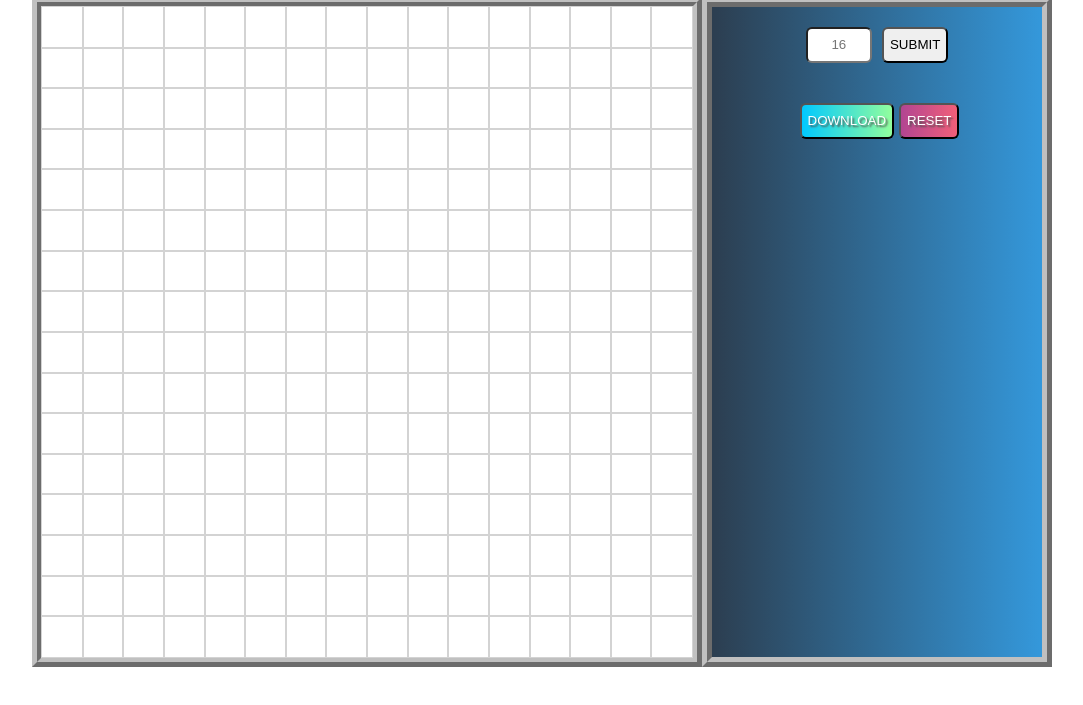
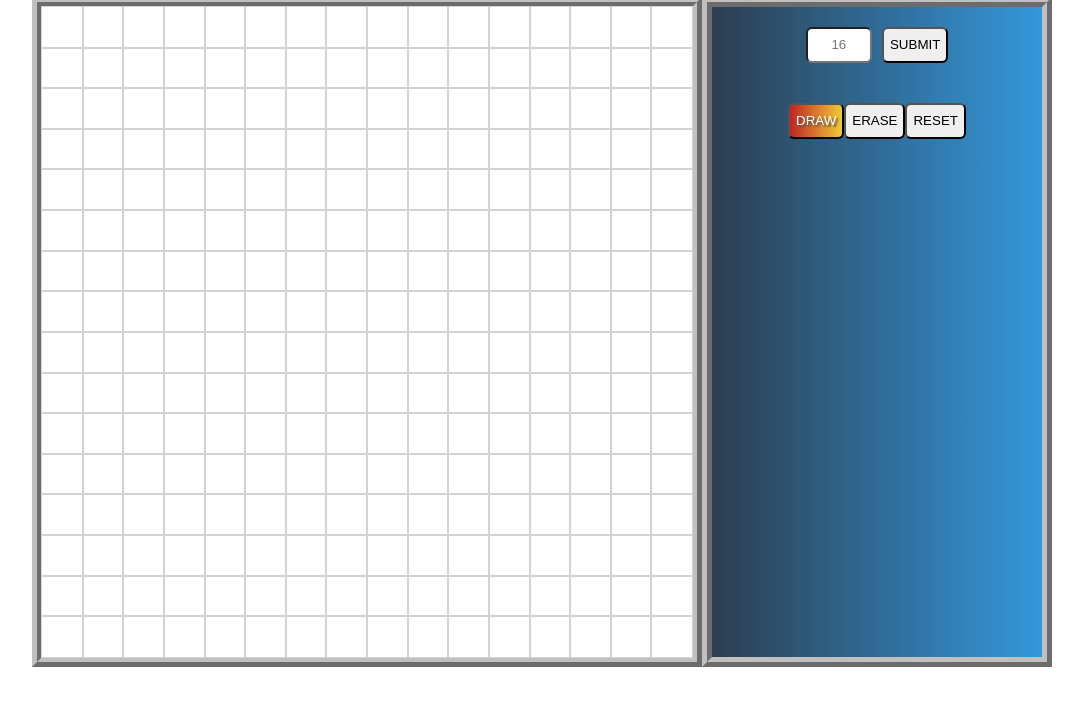
Before and after one commit to MVIVN/etch-a-sketch, a plain HTML site: page index.html in a window 1280 px wide. Shown: the part 91-796 px from the top of the page, without its empty margins (98-1181 px from the left). Drawn offline with Linux system fonts and the light colour scheme.

Commit message:
Add draw and erase buttons which can be toggled on click

```diff
--- a/script.js
+++ b/script.js
@@ -20,21 +20,27 @@ submitBtn.textContent = 'SUBMIT'
 setSideDiv.appendChild(setSideInput);
 setSideDiv.appendChild(submitBtn);
 
-const downloadResetDiv = document.createElement('div');
-downloadResetDiv.setAttribute('id', 'download-reset-div');
-const downloadButton = document.createElement('button');
-downloadButton.setAttribute('id', 'download-button');
-// downloadButton.setAttribute('onclick', 'downloadCanvas()') //future functionality;
-downloadButton.textContent = 'DOWNLOAD';
+const drawEraseResetDiv = document.createElement('div');
+drawEraseResetDiv.setAttribute('id', 'draw-erase-reset');
+const drawButton = document.createElement('button');
+const eraseButton = document.createElement('button');
 const resetButton = document.createElement('button');
+drawButton.setAttribute('id', 'draw-button');
+drawButton.setAttribute('onclick', 'draw(); activeButton(drawButton, eraseButton)');
+drawButton.textContent = 'DRAW';
+activeButton(drawButton, eraseButton) // Sets default button state when sketchpad loads
+eraseButton.setAttribute('id', 'erase-button');
+eraseButton.setAttribute('onclick', 'erase(); activeButton(eraseButton, drawButton)');
+eraseButton.textContent = 'ERASE';
 resetButton.setAttribute('id', 'reset-button');
-resetButton.setAttribute('onclick', 'resetCanvas()');
+resetButton.setAttribute('onclick', 'resetCanvas(); clickReset()');
 resetButton.textContent = 'RESET';
-downloadResetDiv.appendChild(downloadButton);
-downloadResetDiv.appendChild(resetButton);
+drawEraseResetDiv.appendChild(drawButton);
+drawEraseResetDiv.appendChild(eraseButton);
+drawEraseResetDiv.appendChild(resetButton);
 
 controlBox.appendChild(setSideDiv);
-controlBox.appendChild(downloadResetDiv);
+controlBox.appendChild(drawEraseResetDiv);
 
 
 
@@ -48,10 +54,29 @@ function draw() {
     });
 }
 
+function erase() {
+    const gridBox = document.querySelectorAll('div.grid-item'); //nodelist
+    gridBox.forEach(box => {
+        box.addEventListener('mouseover', () => {
+            box.setAttribute('style', 'background-color: white');
+        })
+    });
+}
+
 function resetCanvas () {
     const gridBox = document.querySelectorAll('div.grid-item'); //nodelist
     gridBox.forEach(box =>
         {box.setAttribute('style', 'background-color: white')});
+}
+
+function activeButton (active, disabled1) {
+    active.classList.add('active-button');
+    disabled1.classList.remove('active-button');
+}
+
+function clickReset () {
+    activeButton(drawButton, eraseButton);
+    draw();
 }
 
 // Functions
--- a/style.css
+++ b/style.css
@@ -50,34 +50,25 @@
     margin-left: 5px;
 }
 
-#download-reset-div {
+#draw-erase-reset {
     display: flex;
     margin: 20px auto;
 }
 
-#download-button {
-    height: 36px;
-    border-radius: 6px;
-    margin-left: 5px;
-    color: white;
-    text-shadow: 2px 2px 2px rgb(80, 80, 80);
-    background-image: linear-gradient(to right, #00C9FF, #92FE9D);
-}
-
+#draw-button,
+#erase-button,
 #reset-button {
     height: 36px;
     border-radius: 6px;
-    margin-left: 5px;
+}
+
+.active-button {
     color: white;
     text-shadow: 2px 2px 2px rgb(80, 80, 80);
-    background-image: linear-gradient(to right, #B24592, #F15F79);
+    background: linear-gradient(to right, #c02425, #f0cb35);
 }
 
 .grid-item {
     outline: 1px solid lightgrey;
     margin: 0;
 }
-
-.colored-in {
-    background-color: black;
-}
```
